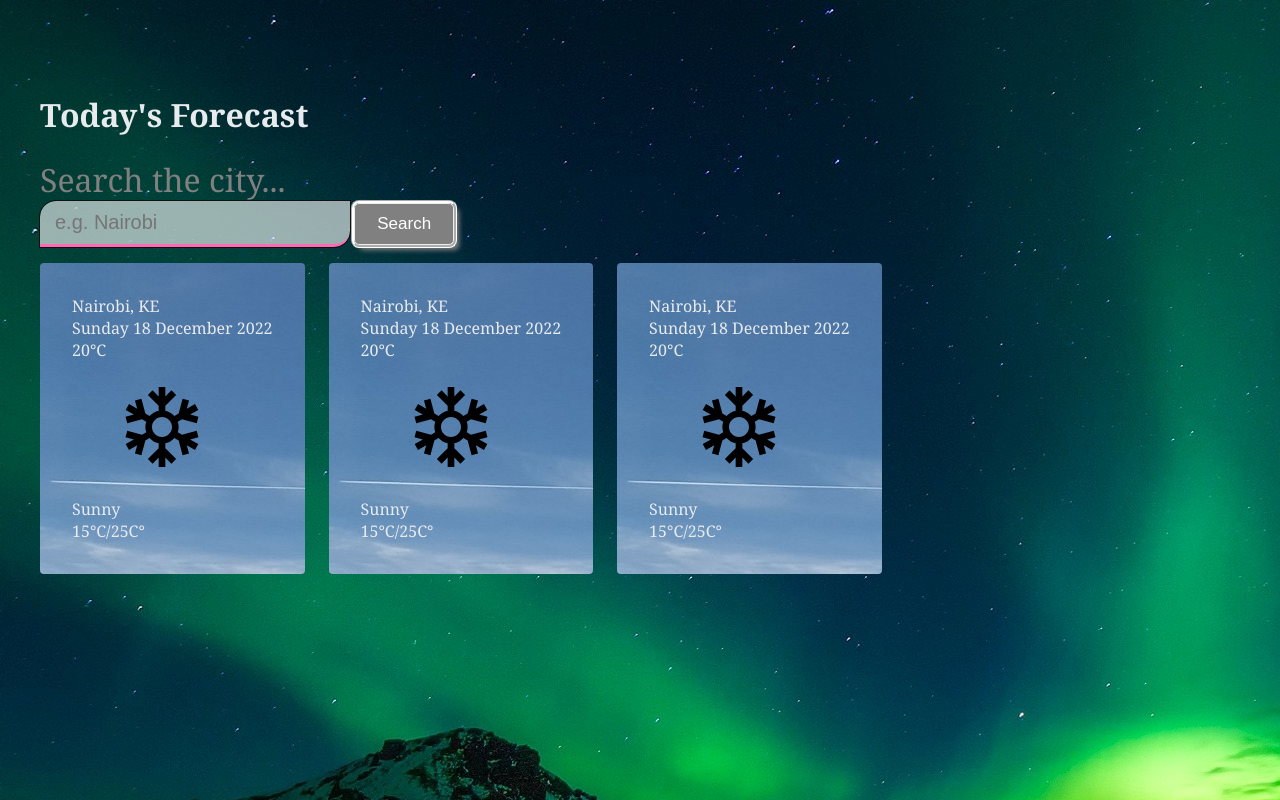
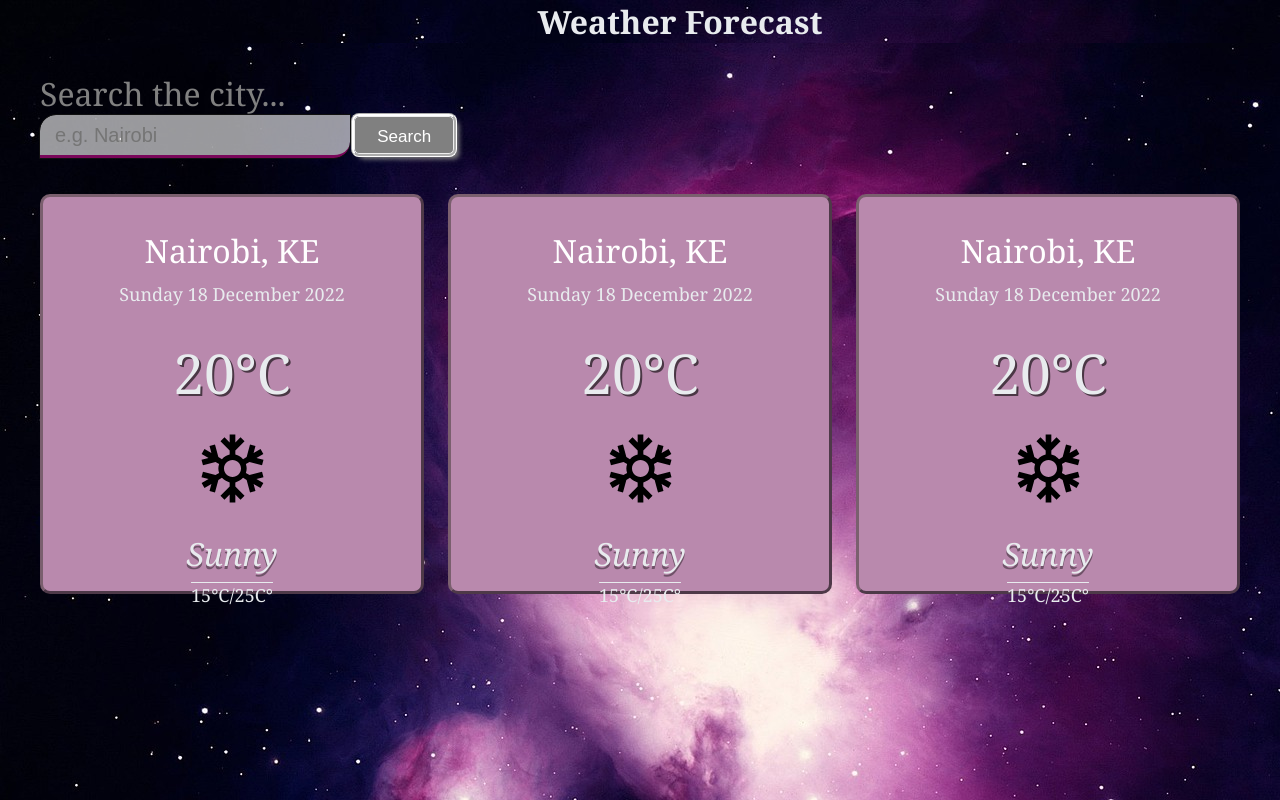
Before and after one commit to Rukorio-Vanessa/Weather-App, a website: page index.html in a window 1280 px wide. Drawn offline with Linux system fonts and the light colour scheme; files whose address does not match are found by name.

Commit message:
added css styling to text in li

```diff
--- a/CSS/main.css
+++ b/CSS/main.css
@@ -6,8 +6,17 @@ body {
 	font-family: Cambria, Cochin, Georgia, Times, 'Times New Roman', serif ;
 	background-color: #383474e5 ;
 	color: #e8ebee;
-    background-image:url(/home/student/Documents/Moringa/Phase-1/Weather-App/images/background1.jpg) ;
+    background-image:url(/home/student/Documents/Moringa/Phase-1/Weather-App/images/background4.jpg) ;
+}
 
+.navbar {
+    overflow: visible;
+    background-image: url(/home/student/Documents/Moringa/Phase-1/Weather-App/images/background4.jpg) ;
+    position: fixed;
+    top: 0;
+    width: 100%;
+    text-align: center;
+    margin: 0;
 }
 
 .container {
@@ -29,12 +38,13 @@ header form input {
     outline-style: groove;
     background-color: bisque(255, 255, 255, 0.3);
     border-radius: 16px 0px 16px 0px;
-    border-bottom: 3px solid #ff69b4;
-
+    border-bottom: 3px solid #79065a;
+    height: 20px;
     color: #0e0d0d;
     font-size: 20px;
     font-weight: 300;
     transition: 0.2s ease-in-out;
+    margin-bottom: 20px;
 }
 
 header form input:focus,
@@ -46,6 +56,7 @@ header form div button {
     background: #808080;
 	color: #fff;
     width: 100%;
+    height: 38px;
     max-width: 100px;
     padding: 10px 15px;
 	border: 1px solid #eee;
@@ -59,7 +70,7 @@ header form div button {
 }
 
 header form div button:hover{
-    background-color: #ff69b4;
+    background-color: #030838;
 }
 
 .city-weather {
@@ -68,16 +79,58 @@ header form div button:hover{
     margin: 0 0 3rem;
     list-style: none;
     padding: 0;
-    align-items: center;
+    justify-content: center;
 }
 
 .city-weather li {
-    display: block;
+    display: grid;
+    grid-gap: 5px;
+    box-sizing: border-box ;
+    width: 500px;
+    height: 400px;
     padding: 2.0rem;
     background-color: #b989ad ;
     gap: 1.5rem;
-    align-items: center;
-    border-radius: 4px;
-    background-image:url(/home/student/Documents/Moringa/Phase-1/Weather-App/images/background2.jpg) ;
+    justify-content: center;
+    border-radius: 10px;
+    border-style:  outset;
+    border-color: #4d424294;
+    text-align: center;
+}
+
+section .city-country {
+    color: #FFF;
+    font-size: 32px;
+    font-weight: 500;
+    margin-bottom: 10px;
+}
+
+section .current-date{
+    font-size: 18px;
+}
+
+.weather-details .temperature {
+    margin: 5px 0px;
+    text-shadow: 2px 2px rgba(0, 0, 0, 0.6) ;
+    font-size: 55px;
+    font-weight: 450;
 
 }
+
+.weather-details figure img {
+    height: 85px;
+}
+
+.weather-details .weather-description {
+    margin-bottom: 8px;
+    font-size: 32px;
+    font-style: oblique;
+    text-decoration: double;
+    text-shadow: 0px 3px rgba(0, 0, 0, 0.4);
+    font-weight: 500;
+}
+
+.weather-details .temp-range {
+    text-decoration: overline ;
+    font-size: 18px;
+}
--- a/index.html
+++ b/index.html
@@ -11,7 +11,7 @@
 <body>
     <div class="container">
 		<header>
-			<h1>Today's Forecast</h1>
+			<h1 class="navbar">Weather Forecast</h1>
 
 			<form id="search-form">
 				<label for="search-input">Search the city...</label>
```
Also changed, not shown: images/background3.jpg (added), images/background4.jpg (added).
